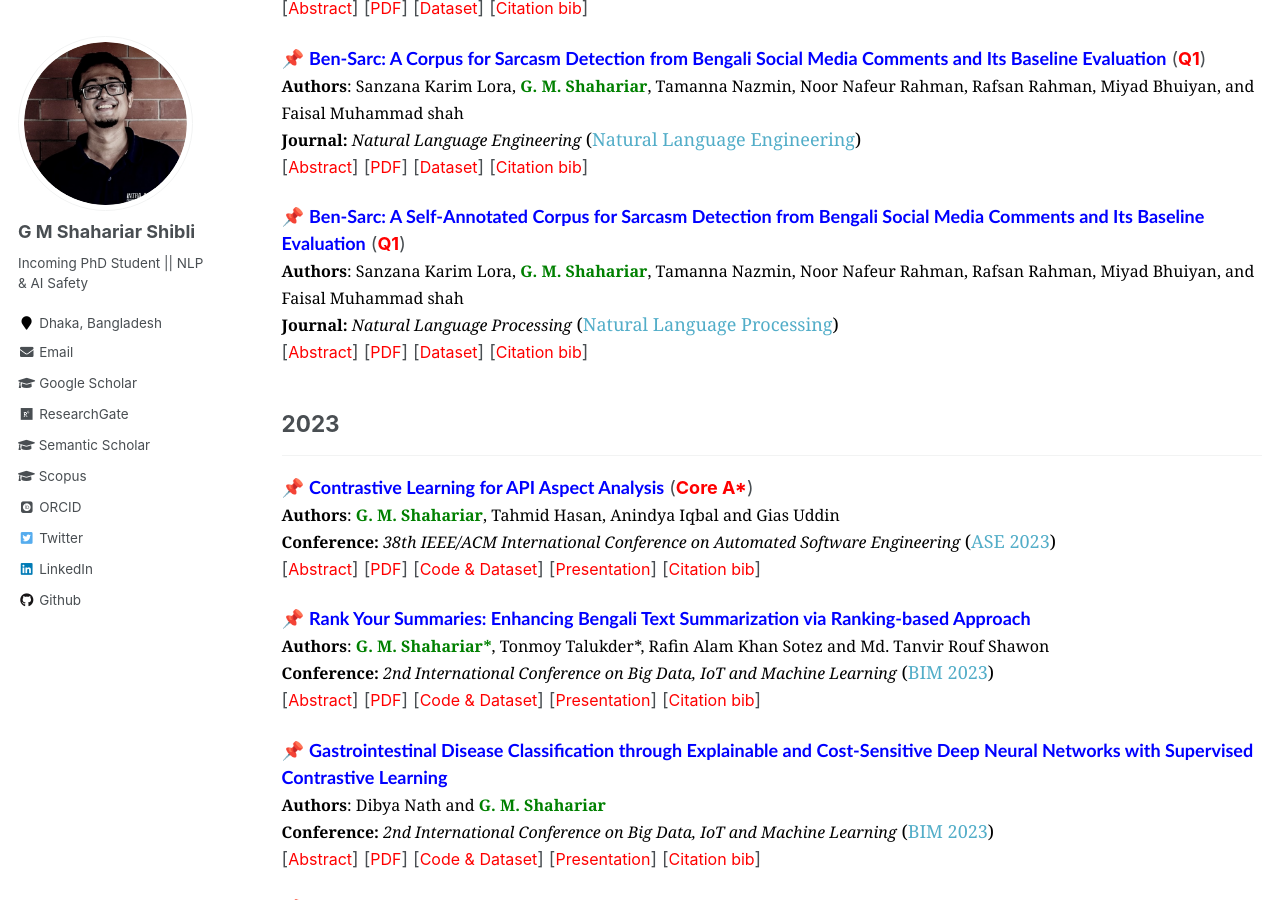
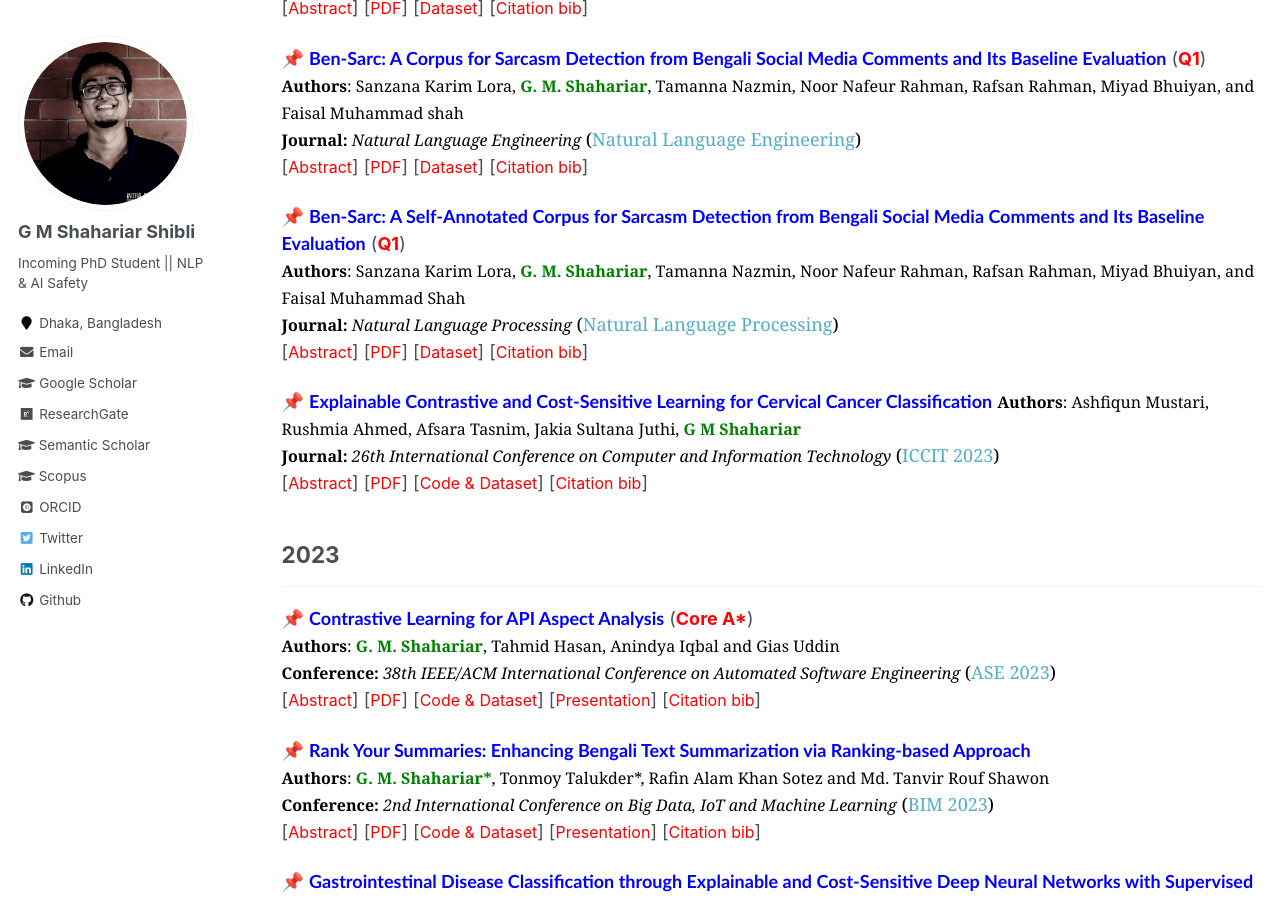
Before and after one commit to shahariar-shibli/shahariar-shibli.github.io, a Jekyll site: the page built from _pages/publications.md, in a window 1280 px wide and 900 px high, scrolled down 441 px. Built offline with Jekyll 4.4.1, drawn with Linux system fonts in a browser that asks for light colours; some web fonts are replaced.

Commit message:
Update publications.md

```diff
--- a/_pages/publications.md
+++ b/_pages/publications.md
@@ -11,7 +11,7 @@ author_profile: true
 ## 2024
 ---------
 
-<!-- Paper 10 -->
+<!-- Paper 04 -->
 📌 [<span style="color:Blue;font-family:Trebuchet MS;">**Ben-Sarc: A Corpus for Sarcasm Detection from Bengali Social Media Comments and Its Baseline Evaluation**</span>](https://www.researchgate.net/publication/357888683_Ben-Sarc_A_Corpus_for_Sarcasm_Detection_from_Bengali_Social_Media_Comments_and_Its_Baseline_Evaluation) (<span style="color:red"><strong>Q1</strong></span>)<br>
 <span style="color:black;font-family:Georgia">
 	<font size="3"><strong>Authors</strong>: Sanzana Karim Lora, <strong style="color:green">G. M. Shahariar</strong>, Tamanna Nazmin, Noor Nafeur Rahman, Rafsan Rahman, Miyad Bhuiyan, and Faisal Muhammad shah</font>
@@ -51,7 +51,7 @@ author_profile: true
 </div>
 
 
-<!-- Paper 10 -->
+<!-- Paper 03 -->
 📌 [<span style="color:Blue;font-family:Trebuchet MS;">**Ben-Sarc: A Corpus for Sarcasm Detection from Bengali Social Media Comments and Its Baseline Evaluation**</span>](https://www.researchgate.net/publication/357888683_Ben-Sarc_A_Corpus_for_Sarcasm_Detection_from_Bengali_Social_Media_Comments_and_Its_Baseline_Evaluation) (<span style="color:red"><strong>Q1</strong></span>)<br>
 <span style="color:black;font-family:Georgia">
 	<font size="3"><strong>Authors</strong>: Sanzana Karim Lora, <strong style="color:green">G. M. Shahariar</strong>, Tamanna Nazmin, Noor Nafeur Rahman, Rafsan Rahman, Miyad Bhuiyan, and Faisal Muhammad shah</font>
@@ -91,10 +91,10 @@ author_profile: true
 </div>
 
 
-<!-- Paper 10 -->
+<!-- Paper 02 -->
 📌 [<span style="color:Blue;font-family:Trebuchet MS;">**Ben-Sarc: A Self-Annotated Corpus for Sarcasm Detection from Bengali Social Media Comments and Its Baseline Evaluation**</span>](https://www.cambridge.org/core/journals/natural-language-processing/article/bensarc-a-selfannotated-corpus-for-sarcasm-detection-from-bengali-social-media-comments-and-its-baseline-evaluation/CE2E2FE7EC596AB6E0C528E995214095) (<span style="color:red"><strong>Q1</strong></span>)<br>
 <span style="color:black;font-family:Georgia">
-	<font size="3"><strong>Authors</strong>: Sanzana Karim Lora, <strong style="color:green">G. M. Shahariar</strong>, Tamanna Nazmin, Noor Nafeur Rahman, Rafsan Rahman, Miyad Bhuiyan, and Faisal Muhammad shah</font>
+	<font size="3"><strong>Authors</strong>: Sanzana Karim Lora, <strong style="color:green">G. M. Shahariar</strong>, Tamanna Nazmin, Noor Nafeur Rahman, Rafsan Rahman, Miyad Bhuiyan, and Faisal Muhammad Shah</font>
 </span>
 <br>
 	<span style="color:black;font-family:Georgia">
@@ -129,6 +129,48 @@ author_profile: true
 			the highest accuracy of 75.05%. The second-highest accuracy is obtained by the long short-term memory model with 72.48% and Multinomial
 			Naive Bayes is acquired the third highest with 72.36% accuracy for deep learning and machine learning, respectively. The Ben-Sarc corpus
 			is made publicly available in the hope of advancing the Bengali Natural Language Processing Community.
+		</font>
+	</p>
+</div>
+
+<!-- Paper 01 -->
+📌 [<span style="color:Blue;font-family:Trebuchet MS;">**Explainable Contrastive and Cost-Sensitive Learning for Cervical Cancer Classification**</span>](https://ieeexplore.ieee.org/document/10441352)
+<span style="color:black;font-family:Georgia">
+	<font size="3"><strong>Authors</strong>: Ashfiqun Mustari, Rushmia Ahmed, Afsara Tasnim, Jakia Sultana Juthi, <strong style="color:green">G M Shahariar</strong></font>
+</span>
+<br>
+	<span style="color:black;font-family:Georgia">
+		<font size="3"><strong>Journal: </strong><em>26th International Conference on Computer and Information Technology</em></font> ([ICCIT 2023](https://iccit.org.bd/2023/))
+	</span>
+<br>
+[<a style="color:red;" href="#" onclick="$('#iccit_abstract').toggle();return false;"><font size="3">Abstract</font></a>] [[<span style ="color:red"><font size="3">PDF</font></span>](https://arxiv.org/pdf/2402.15905)] [[<span style ="color:red"><font size="3">Code & Dataset</font></span>](https://github.com/isha-67/CervicalCancerStudy)] [<a style="color:red;" href="#" onclick="$('#iccit_bib').toggle();return false;"><font size="3">Citation bib</font></a>]
+
+<div id="iccit_bib" class="bib" style="display:none;">
+	<pre>
+		@INPROCEEDINGS{10441352,
+			  author={Mustari, Ashfiqun and Ahmed, Rushmia and Tasnim, Afsara and Juthi, Jakia Sultana and Shahariar, G. M.},
+			  booktitle={2023 26th International Conference on Computer and Information Technology (ICCIT)},
+			  title={Explainable Contrastive and Cost-Sensitive Learning for Cervical Cancer Classification},
+			  year={2023},
+			  volume={},
+			  number={},
+			  pages={1-6},
+			  keywords={Visualization;Costs;Sensitivity;System performance;Self-supervised learning;Cervical cancer;Testing;Cervical Cancer;Cost-Sensitive Learning;Contrastive Learning;SIPaKMeD;XAI;LIME;GradCAM},
+			  doi={10.1109/ICCIT60459.2023.10441352}
+		  }
+	</pre>
+</div>
+
+<div id="iccit_abstract" class="abstract" style="display:none;">
+	<p style="text-align:justify; color:black;font-family:Monaco;">
+		<font size="3">
+			This paper proposes an efficient system for classifying cervical cancer cells using pre-trained convolutional neural
+			networks (CNNs). We first fine-tune five pre-trained CNNs and minimize the overall cost of mis-classification by prioritizing
+			accuracy for certain classes that have higher associated costs or importance. To further enhance the performance of the models,
+			supervised contrastive learning is included to make the models more adept at capturing important features and patterns.
+			Extensive experimentation are conducted to evaluate the proposed system on the SIPaKMeD dataset. The experimental results demonstrate
+			the effectiveness of the developed system, achieving an accuracy of 97.29%. To make our system more trustworthy, we have employed
+			several explainable AI techniques to interpret how the models reached a specific decision.
 		</font>
 	</p>
 </div>
```
